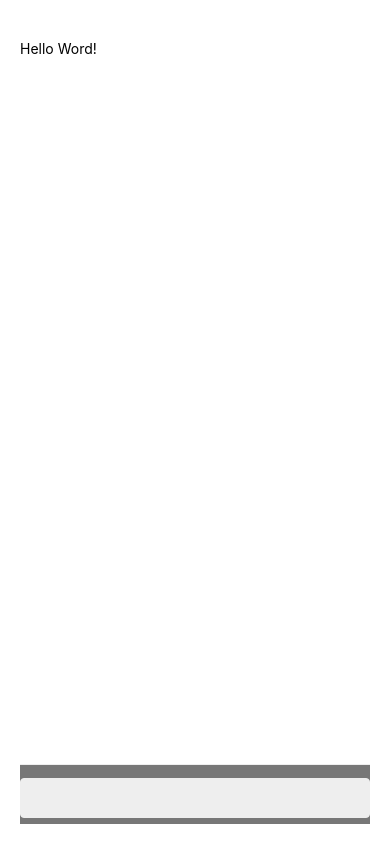
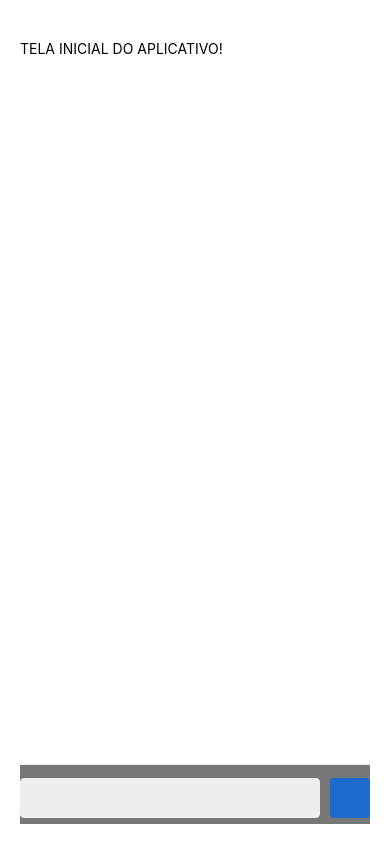
Before and after one commit to cardosothiago/shopping-list-app, a React Native app: screen / in a window 390 px wide. Built offline with nearby package versions, Linux system fonts and the light colour scheme.

Commit message:
adding initial button new item

```diff
--- a/App.js
+++ b/App.js
@@ -6,11 +6,11 @@ export default function App() {
     <>
       <View style={styles.container}>
         <View style={styles.Body}>
-          <Text>Hello Word!</Text>
+          <Text>TELA INICIAL DO APLICATIVO!</Text>
         </View>
         <View style={styles.Form}>
           <TextInput style={styles.Input} />
-          <TouchableOpacity />
+          <TouchableOpacity style={styles.Button} />
         </View>
       </View>
     </>
@@ -48,5 +48,14 @@ const styles = StyleSheet.create({
     paddingHorizontal: 10,
     borderWidth: 1,
     borderColor: "#eee"
+  },
+  Button: {
+    height: 40,
+    width: 40,
+    justifyContent: "center",
+    alignItems: "center",
+    backgroundColor: "#1c6cce",
+    borderRadius: 4,
+    marginLeft: 10
   }
 });
```
